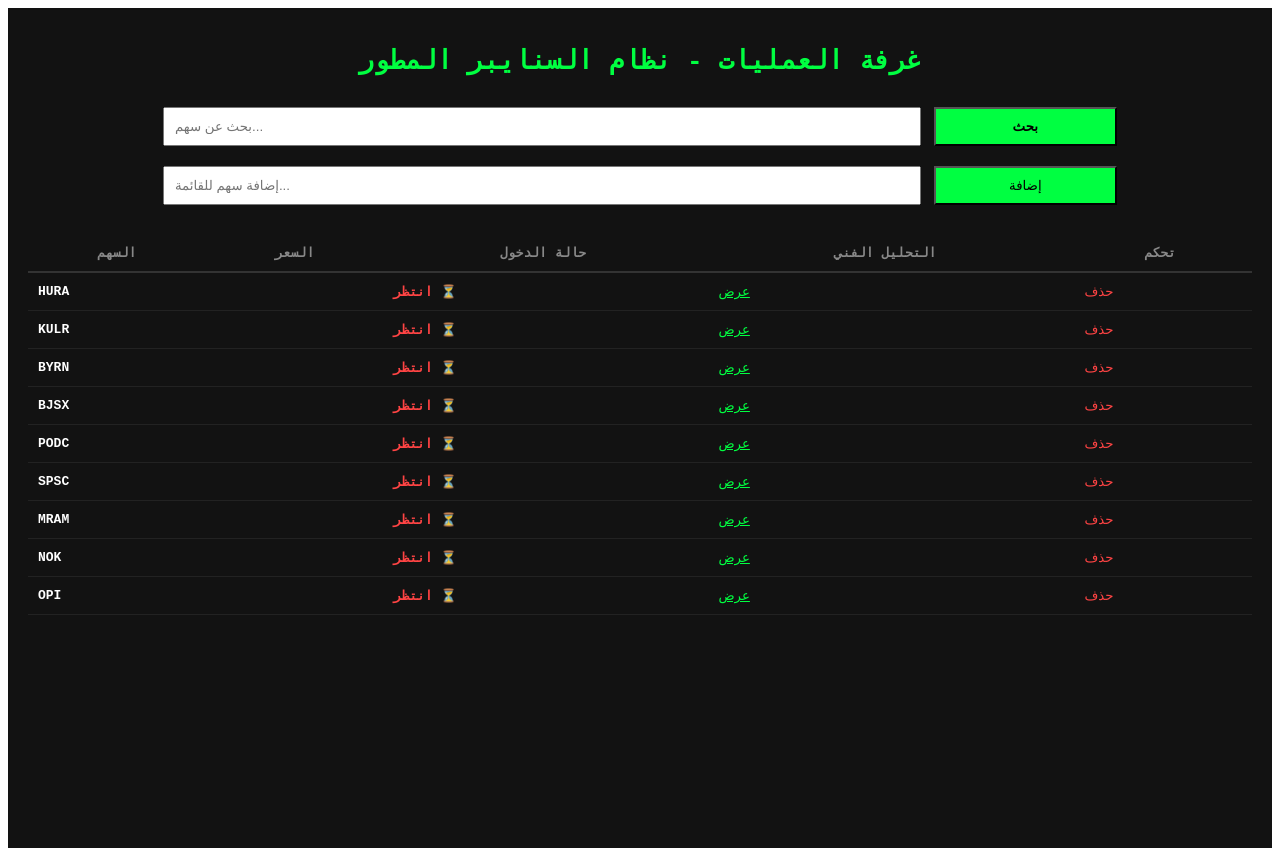
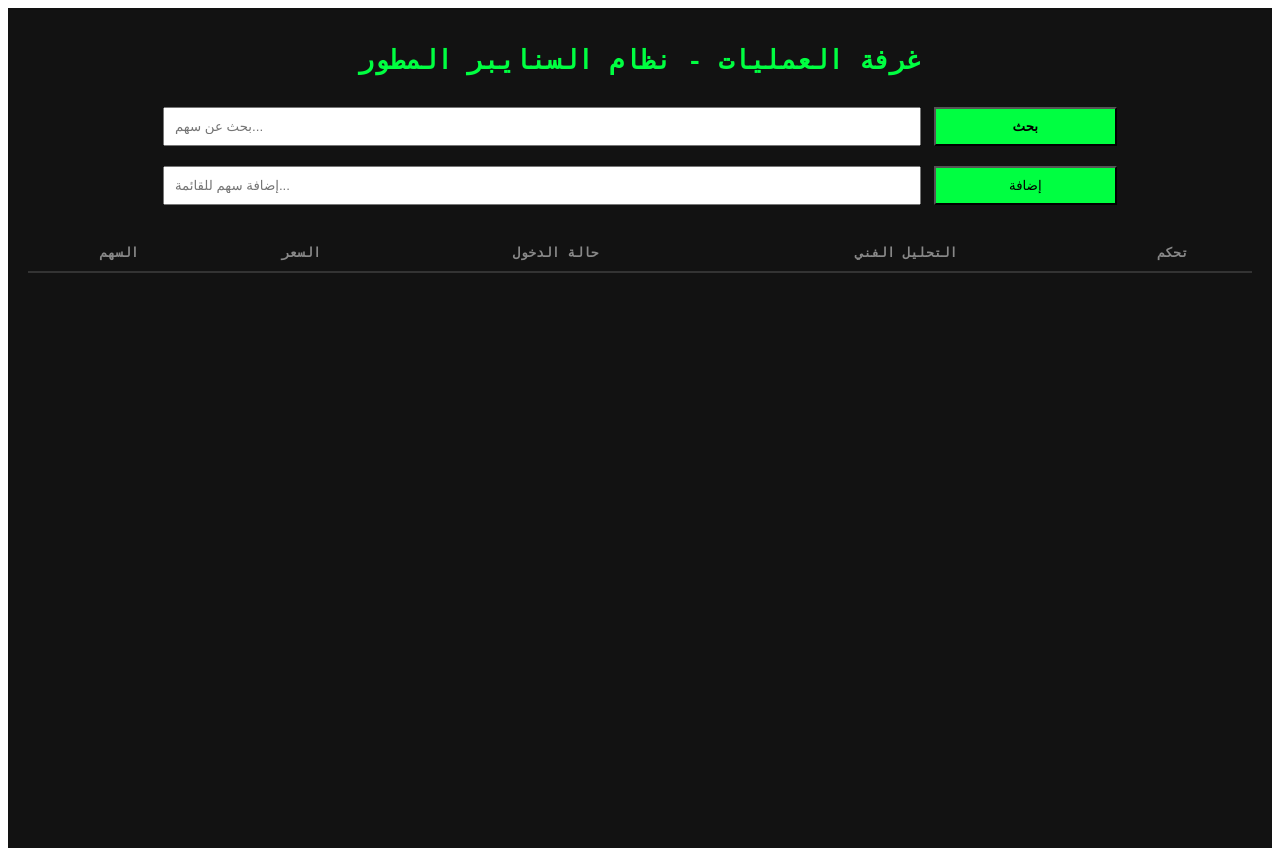
Before and after one commit to fares1040/trading-bot-pro, a Next.js app: page / in a window 1280 px wide. Built offline with nearby package versions, Linux system fonts and the light colour scheme; no server answers.

Commit message:
Update page.jsx

```diff
--- a/app/page.jsx
+++ b/app/page.jsx
@@ -5,7 +5,7 @@ export default function Home() {
   const [ticker, setTicker] = useState('');
   const [newTicker, setNewTicker] = useState('');
   const [watchData, setWatchData] = useState([]);
-  const [watchlist, setWatchlist] = useState(['HURA', 'KULR', 'BYRN', 'BJSX', 'PODC', 'SPSC', 'MRAM', 'NOK', 'OPI']);
+  const [watchlist, setWatchlist] = useState([]);
 
   useEffect(() => {
     const saved = localStorage.getItem('myWatchlist');
```
